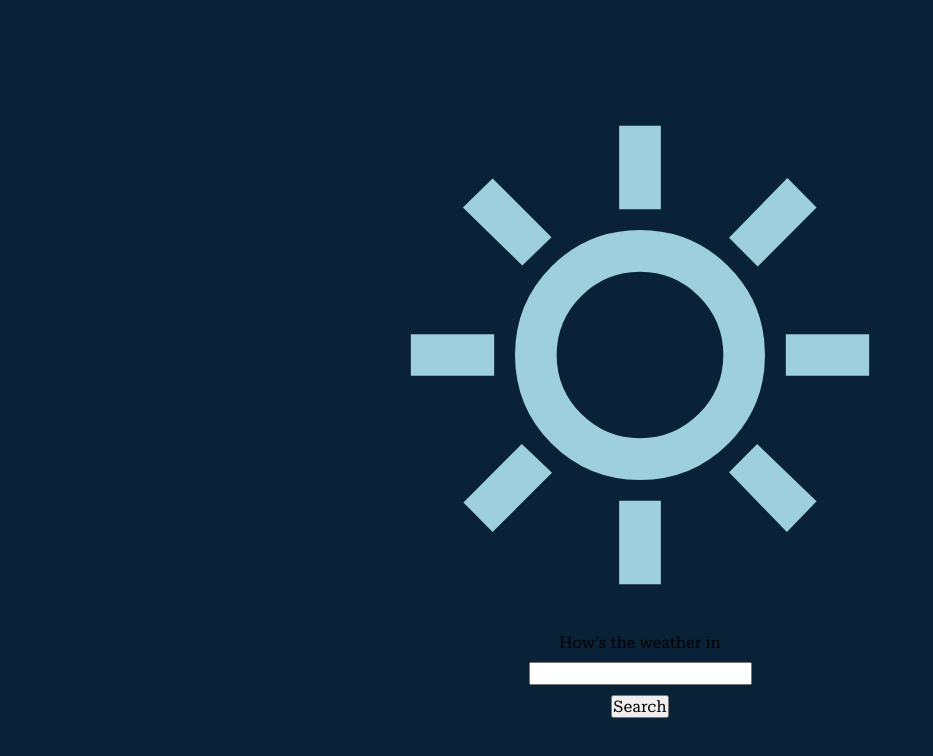
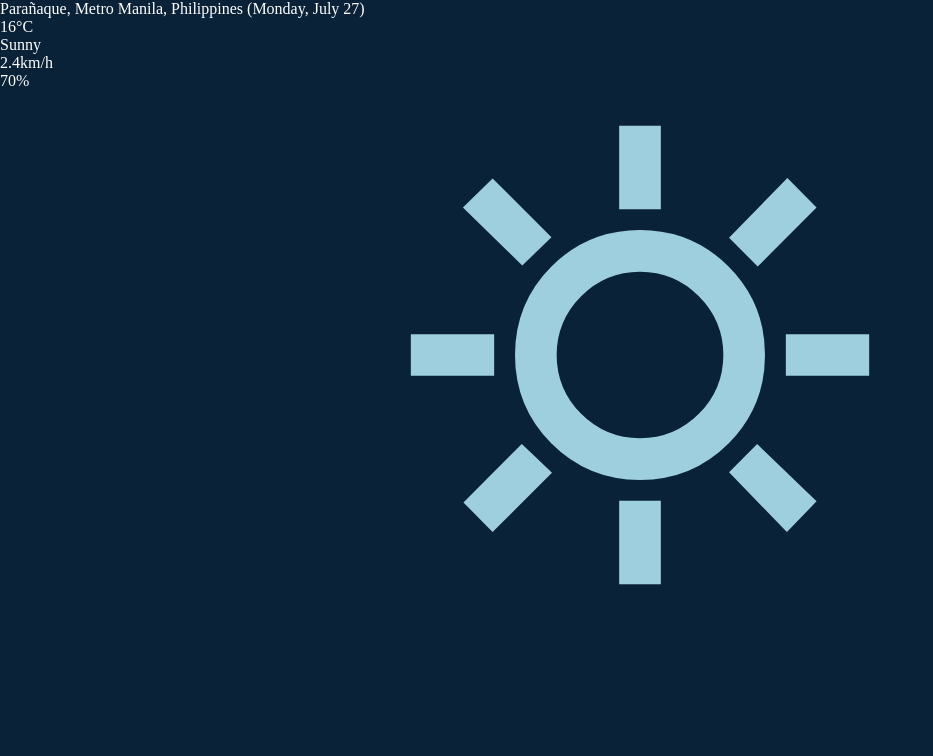
Before and after one commit to tristanacosta1/odin-weather-app, a website built with webpack: page src/template.html in a window 1280 px wide. Shown: the whole page, without its empty margins (0-933 px from the left). Built offline with nearby package versions, Linux system fonts and the light colour scheme.

Commit message:
Add basic elements for current section

```diff
--- a/src/styles/main.css
+++ b/src/styles/main.css
@@ -68,7 +68,7 @@ body {
     font-family: "Roboto Serif";
 }
 
-.start-page label {
+.view {
     color: white;
 }
 
--- a/src/template.html
+++ b/src/template.html
@@ -9,14 +9,22 @@
         <div id="icon"></div>
 
         <main id="app">
-            <div id="start-view" class="start-view view">
+            <div id="start-view" class="start-view view hidden">
                 <label for="place-input">How's the weather in</label>
                 <input type="text" id="place-input" name="place" class="place-input" />
                 <button type="button" id="search-button" class="search-button">Search</button>
             </div>
             <div id="weather-view" class="weather-view view">
-                <div class="header"></div>
-                <section class="current"></section>
+                <div class="header">
+                    <span>Parañaque, Metro Manila, Philippines</span>
+                    <span>(Monday, July 27)</span>
+                </div>
+                <section class="current">
+                    <div class="temp">16&deg;C</div>
+                    <div class="condition">Sunny</div>
+                    <div class="wind">2.4km/h</div>
+                    <div class="humidity">70%</div>
+                </section>
                 <section class="daily"></section>
                 <sectoin class="hourly"></sectoin>
             </div>
```
